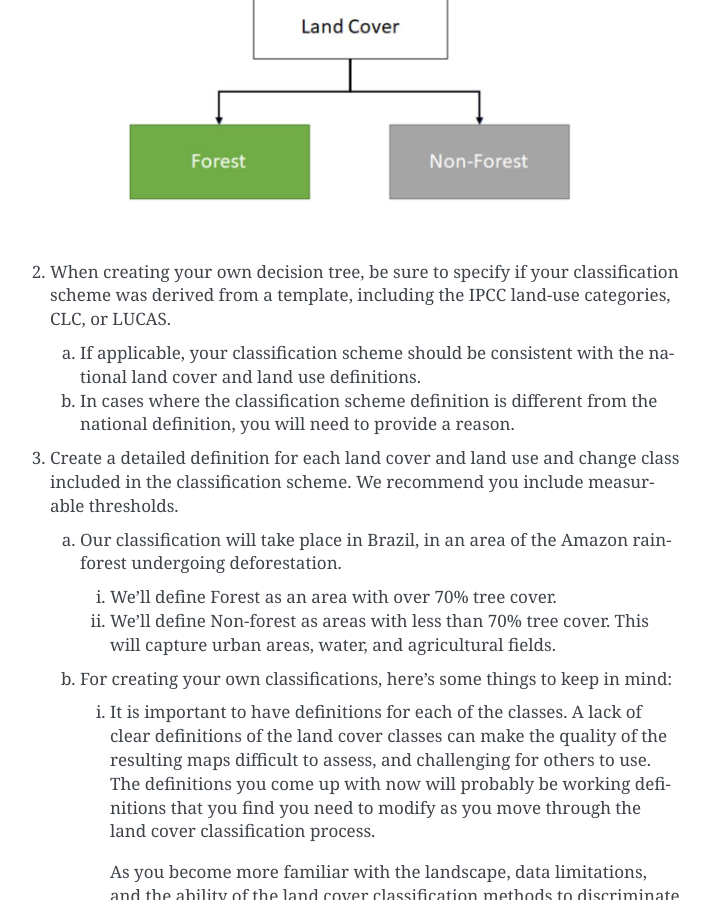
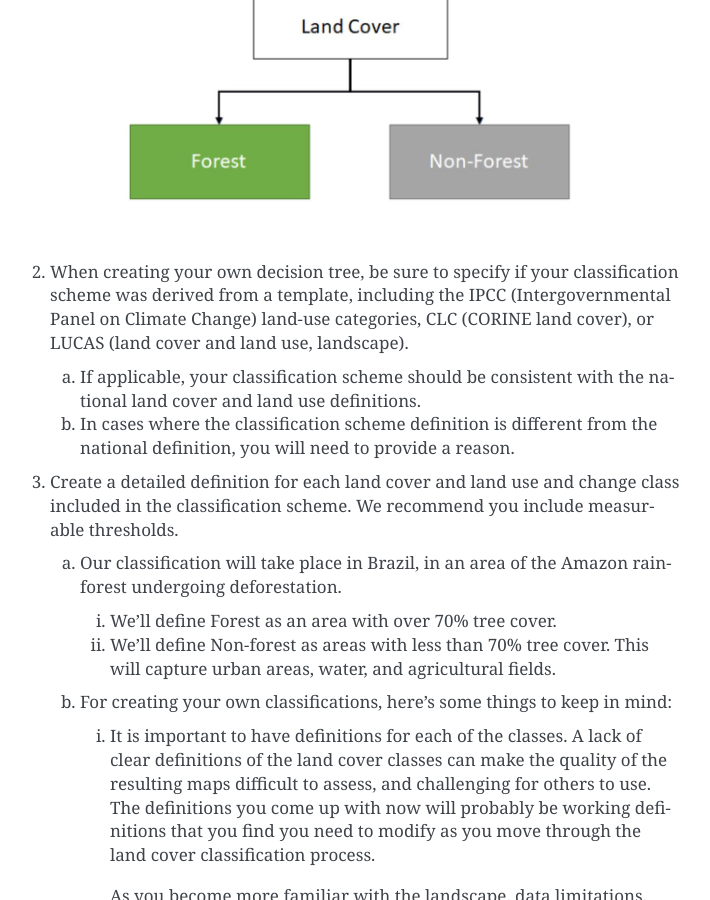
Before and after one commit to sig-gis/SEPAL-CEO, a Sphinx documentation site: the page built from docs/module-2.rst, in a window 1280 px wide and 900 px high, scrolled down 2431 px. Shown: the whole window, without its empty margins (400-1110 px from the left). Built offline with Sphinx 7.4.7, drawn with Linux system fonts in a browser that asks for light colours.

Commit message:
acronym definitions

```diff
--- a/docs/module-2.rst
+++ b/docs/module-2.rst
@@ -59,7 +59,7 @@ Part 1. Specify the classification scheme
 
 |
 
-2. When creating your own decision tree, be sure to specify if your classification scheme was derived from a template, including the IPCC land-use categories, CLC, or LUCAS.
+2. When creating your own decision tree, be sure to specify if your classification scheme was derived from a template, including the IPCC (Intergovernmental Panel on Climate Change) land-use categories, CLC (CORINE land cover), or LUCAS (land cover and land use, landscape).
 
   a. If applicable, your classification scheme should be consistent with the national land cover and land use definitions.
   b. In cases where the classification scheme definition is different from the national definition, you will need to provide a reason.
```
